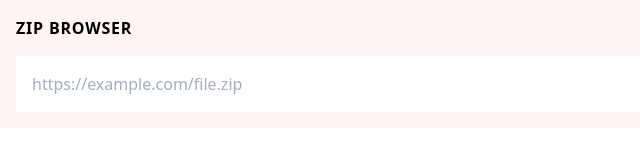
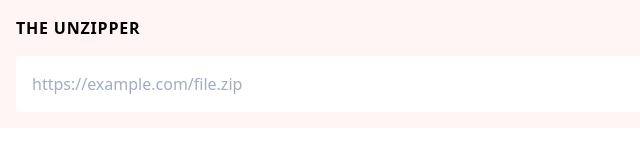
Before and after one commit to Schniz/unzipper-online, a Next.js app: page / in a window 1280 px wide. Shown: the top 160 px of the page, without its empty margins (0-640 px from the left). Built offline with nearby package versions, Linux system fonts and the light colour scheme.

Commit message:
Add title

```diff
--- a/pages/index.tsx
+++ b/pages/index.tsx
@@ -3,8 +3,10 @@ import { File, listFilesInZip } from "../src/unzip";
 import { validateUrl } from "../src/validateUrl";
 import { useRef } from "react";
 import { useRouter } from "next/router";
-import DocumentIcon from 'heroicons/react/solid/Document';
-import DocumentIconOutline from 'heroicons/react/outline/Document';
+import DocumentIcon from "heroicons/react/solid/Document";
+import DocumentIconOutline from "heroicons/react/outline/Document";
+import Head from "next/head";
+import { AxiosError } from "axios";
 
 type Props =
   | {
@@ -26,6 +28,14 @@ export default function Home(props: Props): NonNullable<React.ReactNode> {
   const router = useRouter();
 
   return (
+    <>
+      <Head>
+        <title>
+          The Unzipper
+          {props.state === "listFiles" && " : file list"}
+          {props.state === "errorReading" && " : an error occured"}
+        </title>
+      </Head>
       <div className="min-h-screen min-w-screen">
         <form
           className="p-4 bg-red-100"
@@ -33,11 +43,15 @@ export default function Home(props: Props): NonNullable<React.ReactNode> {
           onSubmit={(e) => {
             e.preventDefault();
             if (!textInputRef.current) return;
-          const archive = encodeURIComponent(textInputRef.current.value.trim());
+            const archive = encodeURIComponent(
+              textInputRef.current.value.trim()
+            );
             router.push(`/?archive=${archive}`);
           }}
         >
-        <h1 className="pb-4 font-bold tracking-wider uppercase">Zip browser</h1>
+          <h1 className="pb-4 font-bold tracking-wider uppercase">
+            The Unzipper
+          </h1>
           <input
             className="min-w-full p-4 rounded"
             name="archive"
@@ -76,10 +90,15 @@ export default function Home(props: Props): NonNullable<React.ReactNode> {
                     const archive = encodeURIComponent(props.archive);
                     return (
                       <li key={file.fileName}>
-                      <a className="flex items-center p-2 group" href={`/api/unzip?path=${path}&archive=${archive}`}>
+                        <a
+                          className="flex items-center p-2 group"
+                          href={`/api/unzip?path=${path}&archive=${archive}`}
+                        >
                           <DocumentIcon className="flex-none hidden inline w-6 h-6 group-hover:inline" />
                           <DocumentIconOutline className="flex-none inline w-6 h-6 group-hover:hidden" />
-                        <code className="flex-1 pl-1 break-all">{file.fileName}</code>
+                          <code className="flex-1 pl-1 break-all">
+                            {file.fileName}
+                          </code>
                         </a>
                       </li>
                     );
@@ -89,6 +108,7 @@ export default function Home(props: Props): NonNullable<React.ReactNode> {
           )}
         </div>
       </div>
+    </>
   );
 }
 
@@ -113,6 +133,7 @@ export const getServerSideProps: GetServerSideProps<Props> = async (ctx) => {
         },
       };
     } catch (e) {
+      ctx.res.statusCode = (e as AxiosError).response?.status ?? 500;
       return {
         props: {
           state: "errorReading",
```
Lines whose indentation alone changed are shown as unchanged.
